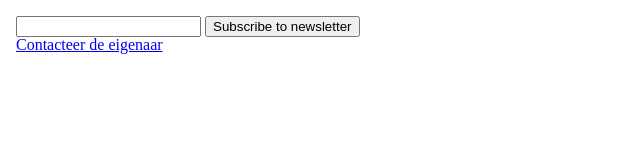
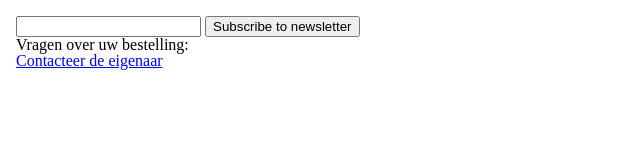
Before and after one commit to devinekask/agile-demo, a website built with webpack: page src/index.html in a window 1280 px wide. Shown: the whole page, without its empty margins (0-640 px from the left). Built offline with nearby package versions, Linux system fonts and the light colour scheme; some packages are replaced by stand-ins of ours.

Commit message:
beschrijving toegevoegd #6

```diff
--- a/src/index.html
+++ b/src/index.html
@@ -13,6 +13,7 @@
     <input type="submit" value="Subscribe to newsletter">
   </form>
 
+  <p>Vragen over uw bestelling:</p>
   <a href="mailto:info@webshop.be">Contacteer de eigenaar</a>
 </body>
 
```
